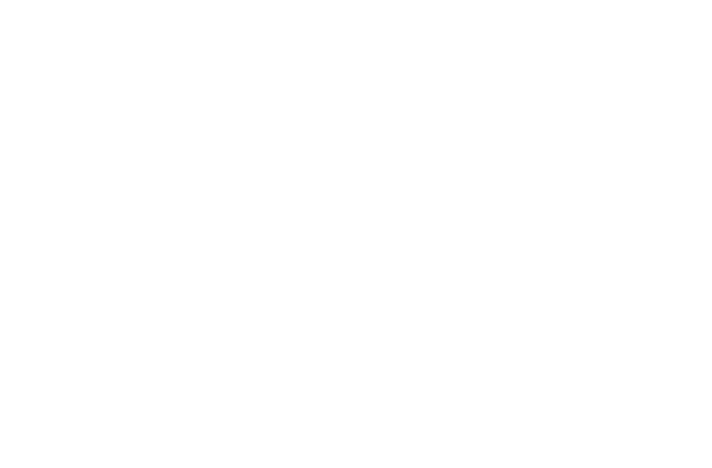
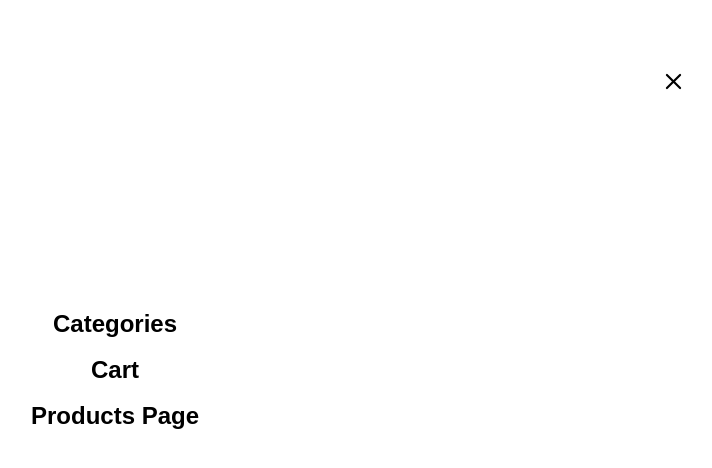
Before and after one commit to DanielRamsgard/e-commerce-frontend, a React (Create React App) app: page /navigation in a window 1280 px wide. Before the commit this address had no page. Shown: the top 468 px of the page, without its empty margins (525-1237 px from the left). Built offline with nearby package versions, Linux system fonts and the light colour scheme.

Commit message:
nav menu

```diff
--- a/src/App.css
+++ b/src/App.css
@@ -148,7 +148,7 @@
     z-index: 1;
 }
 
-.proud, .anek-malayalam-font {
+.nav-text, .proud, .anek-malayalam-font {
     font-family: "Anek Malayalam", sans-serif;
     font-optical-sizing: auto;
     font-weight: 700;
@@ -156,6 +156,10 @@
     font-style: normal;
     font-variation-settings:
       "wdth" 100;
+}
+
+.nav-text {
+    font-size: 24px;
 }
 
 .proud {
@@ -255,3 +259,27 @@
     background-color: var(--red-color-dark);
     border-radius: 50%;
 }
+
+.x-icon {
+    display: flex;
+    justify-content: flex-end;
+    align-items: flex-start;
+    width: 100%;
+    height: 70px;
+}
+
+.x-svg {
+    padding-right: 5%;
+    padding-top: 5%;
+    cursor: pointer;
+}
+
+.navigation-container {
+    row-gap: 3%;
+    display: flex;
+    flex-direction: column;
+    justify-content: center;
+    align-items: center;
+    width: 100%;
+    height: 75vh;
+}
--- a/src/App.js
+++ b/src/App.js
@@ -1,6 +1,7 @@
 import './App.css';
 import React from 'react';
 import Home from './components/Home';
+import Navigation from './components/Navigation';
 import { BrowserRouter as Router, Route, Routes } from 'react-router-dom';
 
 
@@ -9,8 +10,8 @@
     return (
         <Router>
             <Routes>
-                <Route path="/" element={<Home />}>
-                </Route>
+                <Route path="/" element={<Home />}></Route>
+                <Route path="/navigation" element={<Navigation />}></Route>
             </Routes>
         </Router>
     );
--- /dev/null
+++ b/src/components/Navigation.js
@@ -0,0 +1,35 @@
+import React from 'react';
+import { useNavigate } from 'react-router-dom';
+
+const CoverPage = () => {
+    const navigate = useNavigate();
+
+    const goToHome = () => {
+        navigate('/');
+    }
+
+    return (
+        <>
+            <div className="x-icon">
+                <div className="x-svg" onClick={goToHome}>
+                    <svg xmlns="http://www.w3.org/2000/svg" width="35" height="35" fill="currentColor" class="bi bi-x" viewBox="0 0 16 16">
+                        <path d="M4.646 4.646a.5.5 0 0 1 .708 0L8 7.293l2.646-2.647a.5.5 0 0 1 .708.708L8.707 8l2.647 2.646a.5.5 0 0 1-.708.708L8 8.707l-2.646 2.647a.5.5 0 0 1-.708-.708L7.293 8 4.646 5.354a.5.5 0 0 1 0-.708"/>
+                    </svg>
+                </div>
+            </div>
+            <div className="navigation-container">
+                <div className="nav-text">
+                    Categories
+                </div>
+                <div className="nav-text">
+                    Cart
+                </div>
+                <div className="nav-text">
+                    Products Page
+                </div>
+            </div>
+        </>
+    );
+}
+
+export default CoverPage;
--- a/src/components/SmallNavBar.js
+++ b/src/components/SmallNavBar.js
@@ -1,15 +1,15 @@
-import React, { useState } from 'react';
-import CoverPage from './CoverPage';
+import React from 'react';
+import { useNavigate } from 'react-router-dom';
 
 const SmallNavBar = () => {
-    const [coverBool, setCoverBool] = useState(false);
-    const handleClick = () => {
-        setCoverBool(true);
+    const navigate = useNavigate();
+
+    const goToNav = () => {
+        navigate('/navigation');
     }
 
     return (
         <>
-            {coverBool ? <CoverPage /> : <></> }
             <div className="logo-container">
                 <div className="logo">
                     甜蜜的家
@@ -27,7 +27,7 @@
                             <path d="M0 1.5A.5.5 0 0 1 .5 1H2a.5.5 0 0 1 .485.379L2.89 3H14.5a.5.5 0 0 1 .49.598l-1 5a.5.5 0 0 1-.465.401l-9.397.472L4.415 11H13a.5.5 0 0 1 0 1H4a.5.5 0 0 1-.491-.408L2.01 3.607 1.61 2H.5a.5.5 0 0 1-.5-.5M3.102 4l.84 4.479 9.144-.459L13.89 4zM5 12a2 2 0 1 0 0 4 2 2 0 0 0 0-4m7 0a2 2 0 1 0 0 4 2 2 0 0 0 0-4m-7 1a1 1 0 1 1 0 2 1 1 0 0 1 0-2m7 0a1 1 0 1 1 0 2 1 1 0 0 1 0-2"/>
                         </svg>
                     </div >
-                    <div className="hamburger" onClick={handleClick}>
+                    <div className="hamburger" onClick={goToNav}>
                         <svg xmlns="http://www.w3.org/2000/svg" width="30" height="30" fill="currentColor" class="bi bi-list" viewBox="0 0 16 16">
                             <path fill-rule="evenodd" d="M2.5 12a.5.5 0 0 1 .5-.5h10a.5.5 0 0 1 0 1H3a.5.5 0 0 1-.5-.5m0-4a.5.5 0 0 1 .5-.5h10a.5.5 0 0 1 0 1H3a.5.5 0 0 1-.5-.5m0-4a.5.5 0 0 1 .5-.5h10a.5.5 0 0 1 0 1H3a.5.5 0 0 1-.5-.5"/>
                         </svg>
```
Also changed, not shown: src/components/CoverPage.js (deleted, +0 -10 lines).
